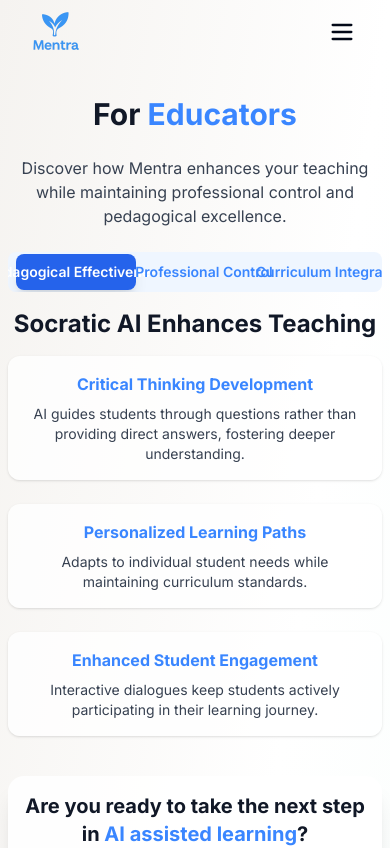
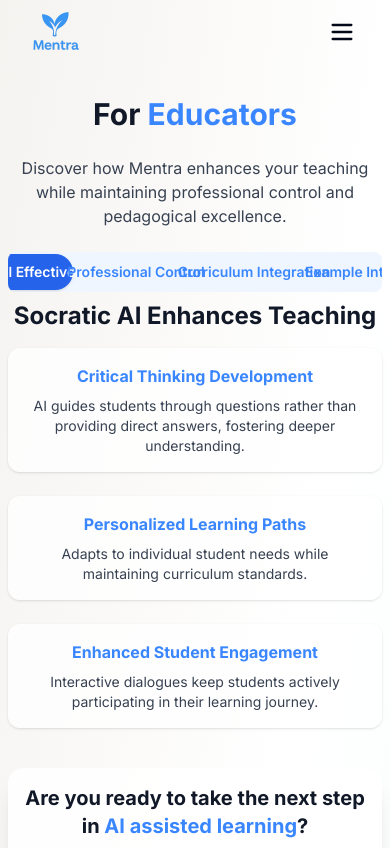
Before and after one commit to eak-mentraAI/Mentra-Website, a React (Vite) app: page /educators in a window 390 px wide. Shown: the top 848 px of the page. Built offline with nearby package versions, Linux system fonts and the light colour scheme.

Commit message:
Improve mobile tab usability on Educators page (spacing, pill style, scrollable)

```diff
--- a/src/pages/Educators.tsx
+++ b/src/pages/Educators.tsx
@@ -142,12 +142,12 @@ export default function Educators() {
         </p>
         <section className="w-full max-w-4xl mx-auto mb-10 sm:mb-12">
           <Tabs defaultValue={tabData[0].label} className="w-full">
-            <TabsList className="flex justify-start sm:justify-center mb-4 sm:mb-6 bg-blue-50 rounded-lg p-1 overflow-x-auto scrollbar-hide whitespace-nowrap" aria-label="Educator Info Tabs">
+            <TabsList className="flex overflow-x-auto whitespace-nowrap bg-blue-50 rounded-lg p-1 scrollbar-hide">
               {tabData.map(tab => (
                 <TabsTrigger
                   key={tab.label}
                   value={tab.label}
-                  className="mx-1 sm:mx-2 px-3 sm:px-4 py-2 text-sm sm:text-base font-semibold transition-colors rounded-lg data-[state=active]:bg-blue-600 data-[state=active]:text-white data-[state=active]:shadow-lg text-mentra-blue focus:outline-none focus:ring-2 focus:ring-mentra-blue min-w-[120px] sm:min-w-[140px]"
+                  className="mx-1 min-w-[110px] px-3 py-2 text-sm font-semibold rounded-full transition-colors data-[state=active]:bg-blue-600 data-[state=active]:text-white data-[state=active]:shadow text-mentra-blue focus:outline-none focus:ring-2 focus:ring-mentra-blue"
                 >
                   {tab.label}
                 </TabsTrigger>
```
